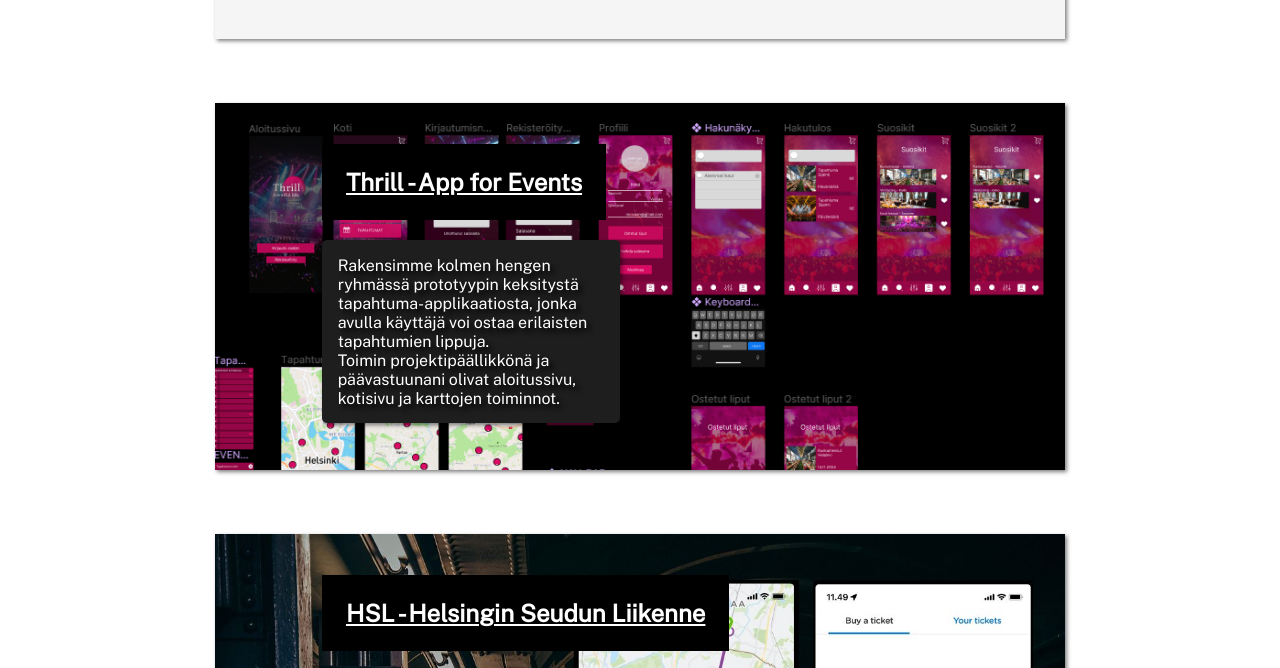
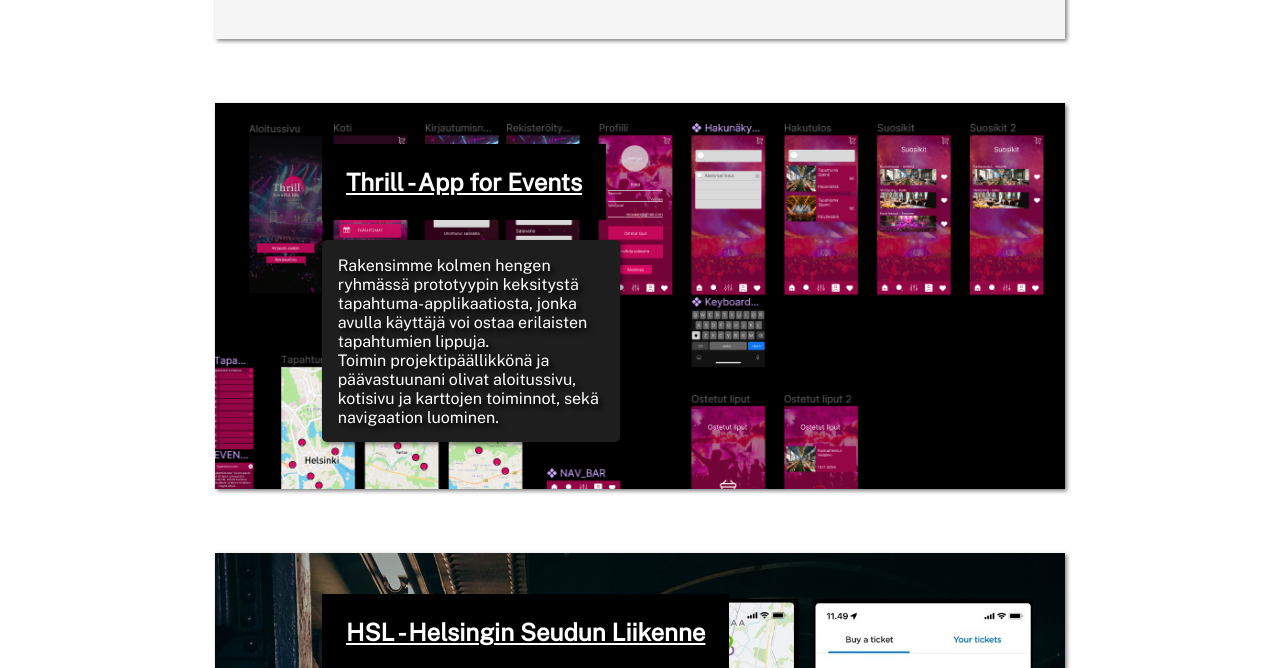
Before and after one commit to samikorhonen95/UX-UI-portfolio, a plain HTML site: page index.html in a window 1280 px wide. Shown: the part 432-1100 px from the top of the page. Drawn offline with Linux system fonts and the light colour scheme.

Commit message:
Update index.html

```diff
--- a/index.html
+++ b/index.html
@@ -43,7 +43,8 @@
           <p>
             Rakensimme kolmen hengen ryhmässä prototyypin keksitystä tapahtuma-applikaatiosta,
             jonka avulla käyttäjä voi ostaa erilaisten tapahtumien lippuja. <br>
-            Toimin projektipäällikkönä ja päävastuunani olivat aloitussivu, kotisivu ja karttojen toiminnot.
+            Toimin projektipäällikkönä ja päävastuunani olivat aloitussivu, kotisivu ja karttojen toiminnot, sekä
+            navigaation luominen.
           </p>
         </section>
         <section id="project-card-2" class="project-container">
```
